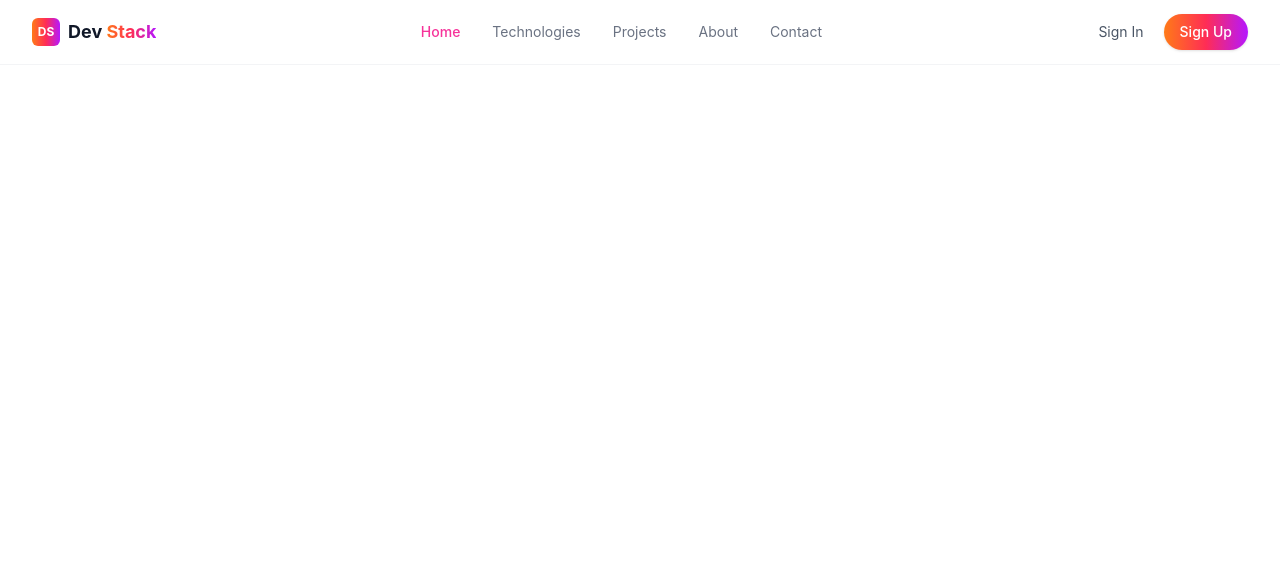
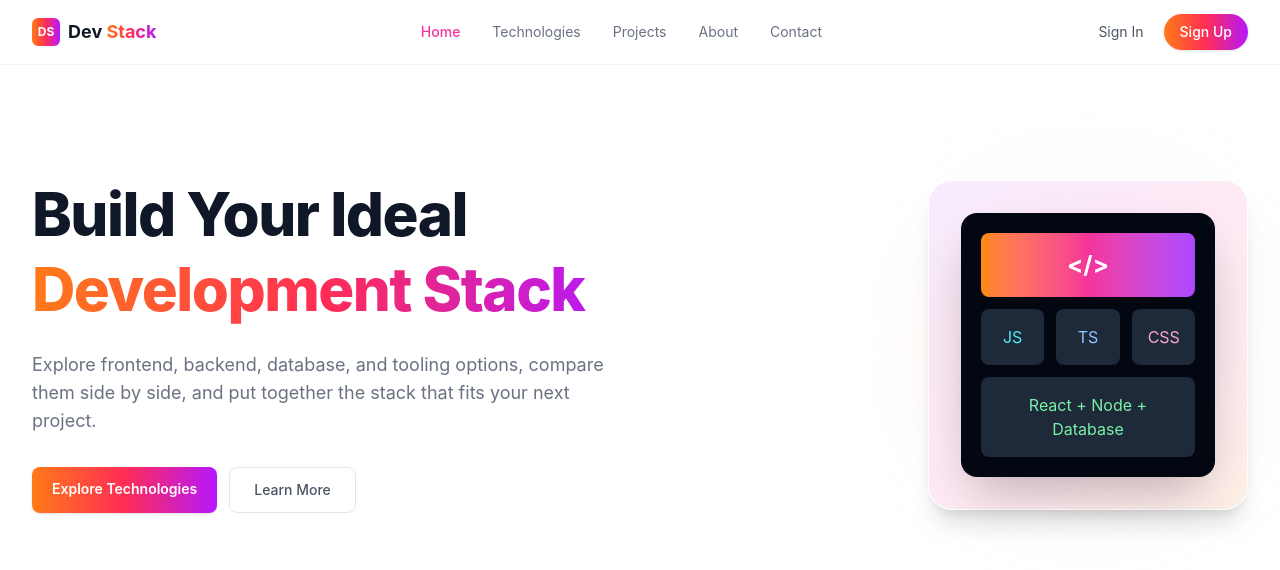
Before and after one commit to dhrubabhattacharjee-2/Assinment-5-Dhruba, a React (Vite) app: page / in a window 1280 px wide. Shown: the top 570 px of the page. Built offline with nearby package versions, Linux system fonts and the light colour scheme.

Commit message:
Hero section Added

```diff
--- a/src/App.tsx
+++ b/src/App.tsx
@@ -1,8 +1,12 @@
 import Nav from './components/Nav';
+import Hero from './components/Hero';
 const App = () => {
   return (
     <div className="min-h-screen bg-white">
       <Nav />
+      <main>
+        <Hero />
+      </main>
 
     </div>
   );
--- a/src/components/Hero.jsx
+++ b/src/components/Hero.jsx
@@ -0,0 +1,74 @@
+const Hero = () => {
+  return (
+    <section
+      id="home"
+      className="mx-auto max-w-7xl px-5 pb-16 pt-20 lg:px-8 lg:pb-24 lg:pt-28"
+    >
+      <div className="grid items-center gap-12 lg:grid-cols-2">
+
+
+        <div>
+          <h1 className="max-w-2xl text-4xl font-extrabold leading-tight tracking-tight text-gray-900 sm:text-5xl lg:text-6xl">
+            Build Your Ideal
+            <span className="block brand-gradient">
+              Development Stack
+            </span>
+          </h1>
+
+          <p className="mt-6 max-w-xl text-base leading-7 text-gray-500 sm:text-lg">
+            Explore frontend, backend, database, and tooling options,
+            compare them side by side, and put together the stack that
+            fits your next project.
+          </p>
+
+          <div className="mt-8 flex flex-wrap gap-3">
+            <a
+              href="#technologies"
+              className="gradient-bg rounded-lg px-5 py-3 text-sm font-semibold text-white shadow-sm transition hover:scale-105"
+            >
+              Explore Technologies
+            </a>
+
+            <button className="rounded-lg border border-gray-200 bg-white px-6 py-3 text-sm font-medium text-gray-600 transition hover:border-pink-300 hover:text-pink-500">
+              Learn More
+            </button>
+          </div>
+        </div>
+
+
+        <div className="flex justify-center lg:justify-end">
+          <div className="relative flex h-72 w-72 items-center justify-center sm:h-80 sm:w-80">
+            <div className="absolute inset-10 rounded-full bg-gradient-to-r from-orange-200 via-pink-200 to-purple-200 opacity-40 blur-3xl"></div>
+
+            <div className="relative rounded-3xl border border-white bg-gradient-to-br from-purple-500/10 via-pink-500/10 to-orange-500/10 p-8 shadow-xl">
+              <div className="grid grid-cols-3 gap-3 rounded-2xl bg-gray-950 p-5 shadow-2xl">
+                <div className="col-span-3 rounded-lg bg-gradient-to-r from-orange-400 via-pink-500 to-purple-500 p-4 text-center text-2xl font-bold text-white">
+                  &lt;/&gt;
+                </div>
+
+                <div className="rounded-lg bg-gray-800 p-4 text-center text-cyan-300">
+                  JS
+                </div>
+
+                <div className="rounded-lg bg-gray-800 p-4 text-center text-blue-300">
+                  TS
+                </div>
+
+                <div className="rounded-lg bg-gray-800 p-4 text-center text-pink-300">
+                  CSS
+                </div>
+
+                <div className="col-span-3 rounded-lg bg-gray-800 p-4 text-center text-green-300">
+                  React + Node + Database
+                </div>
+              </div>
+            </div>
+          </div>
+        </div>
+
+      </div>
+    </section>
+  );
+};
+
+export default Hero;
```
